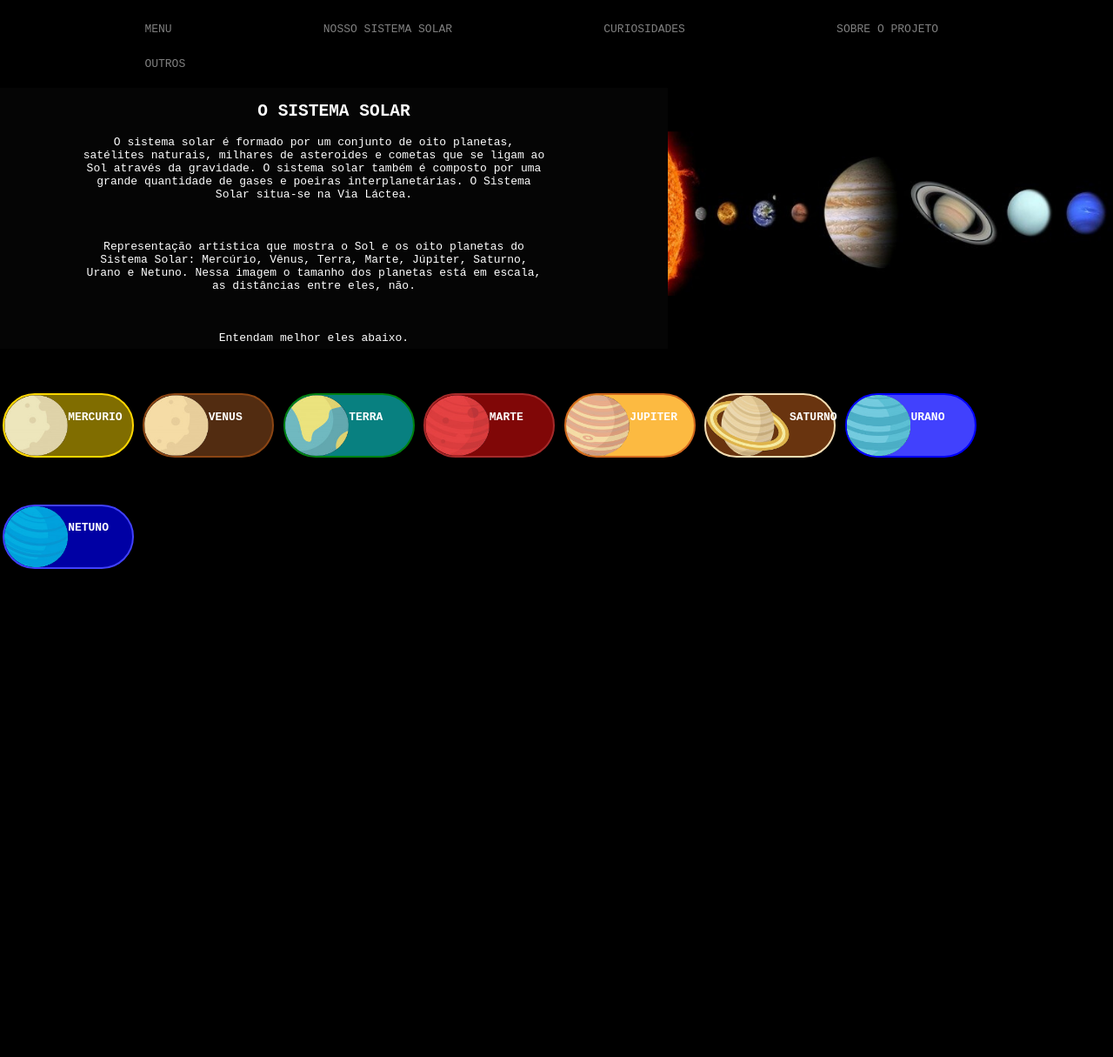
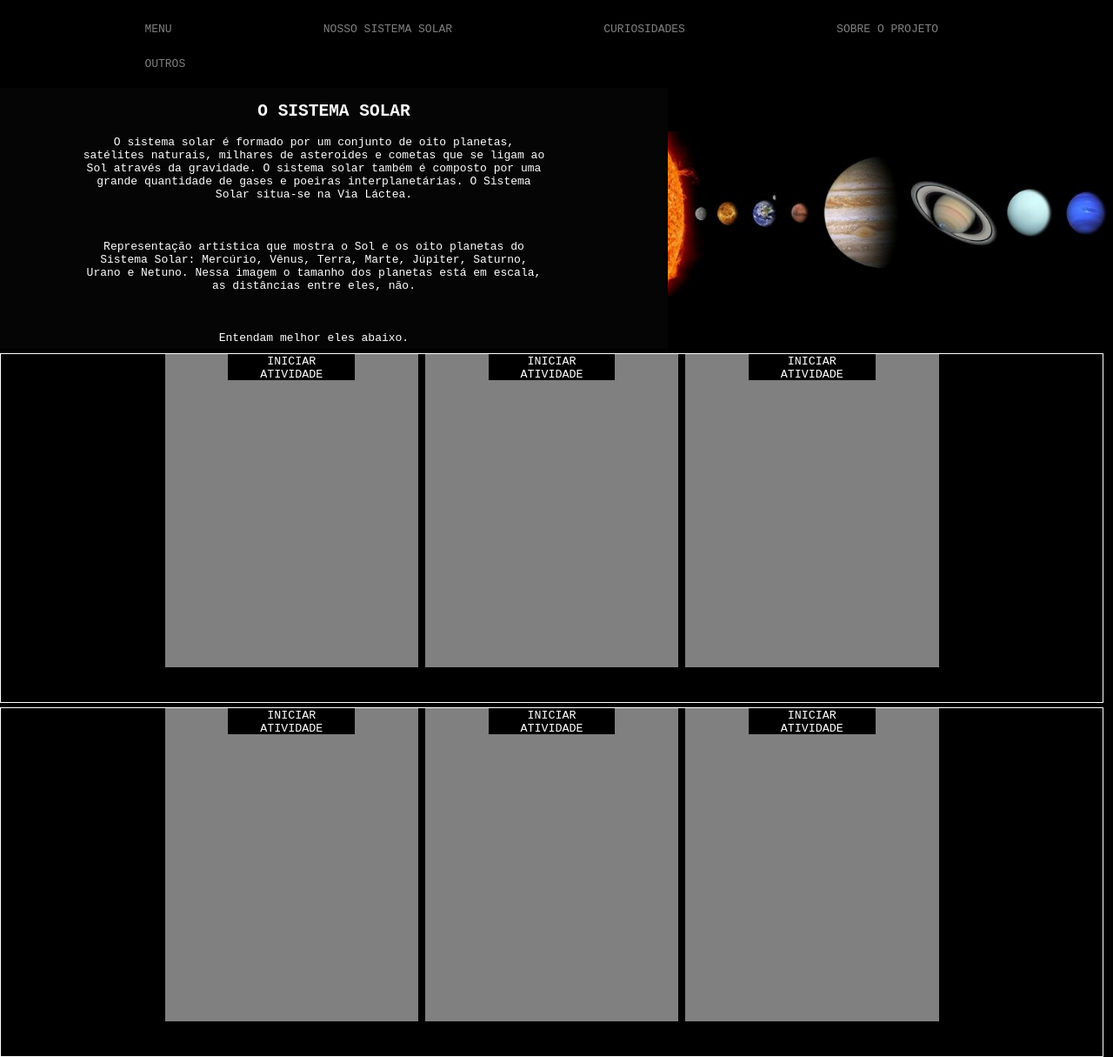
Before and after one commit to VictorSantos2020/ProjetoSite, a plain HTML site: page Site novo/Html/sisolar.html in a window 1280 px wide. Shown: the top 1215 px of the page at 87% size. Before the commit the page ends 800 px from the top, so only its background shows below. Drawn offline with Linux system fonts and the light colour scheme.

Commit message:
Refazendo a tela principal

```diff
--- a/Site novo/CSS/sisolar.css
+++ b/Site novo/CSS/sisolar.css
@@ -1,12 +1,12 @@
 *{
     font-family: monospace;
+    color: white;
 }
 body{
     background:black;
     margin: 0;
     padding: 0;
     border: 0;
-    color: white;
 }
 
 ul{
@@ -97,82 +97,29 @@ ul{
     color: white;
 }
 
-.imgPlaneta{
-    width: 50%;
+.CaixaNiveis{
+    width: 99%;
+    height: 400px;
+    border: 1px solid white;
+    text-align: center;
+    margin-top: 5px;
 }
 
-#planeta1{
-    background-color: rgba(255, 217, 0, 0.5);
-    border: gold 2px solid;
+.CaixaQuiz{
+    width: 23%;
+    height: 90%;
+    background: gray;
+    display: inline-block;
 }
 
-#planeta1:hover{
-    background-color: black;
+.btnResponder{
+    background: black;
+    width: 50%;
+    height: 30px;
+    border: none;
+    transition: 0.4s ease-in;
 }
 
-#planeta2{
-    background-color: rgba(163, 88, 34, 0.5);
-    border: saddlebrown 2px solid;
+.btnResponder:hover{
+    box-shadow: 5px 5px ;
 }
-
-#planeta2:hover{
-    background-color: black;
-}
-
-#planeta3{
-    background-color: rgba(17, 255, 255, 0.5);
-    border: rgb(0, 129, 17) 2px solid;
-}
-
-#planeta3:hover{
-    background-color: black;
-}
-
-#planeta4{
-    background-color: rgba(255, 15, 15, 0.5);
-    border: brown 2px solid;
-}
-
-#planeta4:hover{
-    background-color: black;
-}
-
-#planeta5{
-    background-color:rgb(252, 186, 65);
-    border: chocolate 2px solid;
-}
-
-#planeta5:hover{
-    background-color: black;
-}
-
-#planeta6{
-    background-color: rgba(210, 105, 30, 0.5);
-    border: rgb(245, 222, 179) 2px solid;
-}
-
-#planeta6:hover{
-    background-color: black;
-}
-
-#imgplaneta6{
-    width: 65%;
-}
-
-#planeta7{
-    background-color: rgb(65, 65, 253);
-    border: blue 2px solid;
-}
-
-#planeta7:hover{
-    background-color: black;
-}
-
-#planeta8{
-    background-color: rgba(0, 0, 255, 0.644);
-    border:  rgb(65, 65, 253) 2px solid;
-}
-
-#planeta8:hover{
-    background-color: black;
-}
--- a/Site novo/Html/sisolar.html
+++ b/Site novo/Html/sisolar.html
@@ -39,43 +39,55 @@
         </div>
         <div class="imgSistema"></div>
     </div>
-    <div class="parte2">
-        <div class="planeta" id="planeta1">
-            <img src="../img/mercurio.png" id="imgplaneta1" class="imgPlaneta" alt="">
-            <h4>MERCURIO</h4>
+
+        <div class="CaixaNiveis" id="Nivel1">
+            <div class="CaixaQuiz">
+                <button class="btnResponder">
+                INICIAR ATIVIDADE</button>
+            </div>
+
+            <div class="CaixaQuiz">
+                <button class="btnResponder">
+                INICIAR ATIVIDADE</button>
+            </div>
+
+            <div class="CaixaQuiz">
+                <button class="btnResponder">
+                INICIAR ATIVIDADE</button>
+            </div>
         </div>
-        <div class="planeta" id="planeta2">
-            <img src="../img/venus.png" id="imgplaneta2" class="imgPlaneta" alt="">
-            <h4>VENUS</h4>
+        <div class="CaixaNiveis" id="Nivel2">
+            <div class="CaixaQuiz">
+                <button class="btnResponder">
+                    INICIAR ATIVIDADE</button>
+                </div>
+
+                <div class="CaixaQuiz">
+                <button class="btnResponder">
+                    INICIAR ATIVIDADE</button>
+                </div>
+
+                <div class="CaixaQuiz">
+                <button class="btnResponder">
+                    INICIAR ATIVIDADE</button>
+                </div>
         </div>
-        <div class="planeta" id="planeta3">
-            <img src="../img/Terra.png" id="imgplaneta3" class="imgPlaneta" alt="">
-            <h4>TERRA</h4>
+        <div class="CaixaNiveis" id="Nivel3">
+            <div class="CaixaQuiz">
+                <button class="btnResponder">
+                INICIAR ATIVIDADE</button>
+            </div>
+
+            <div class="CaixaQuiz">
+                <button class="btnResponder">
+                INICIAR ATIVIDADE</button>
+            </div>
+
+            <div class="CaixaQuiz">
+                <button class="btnResponder">
+                INICIAR ATIVIDADE</button>
+            </div>
         </div>
-        <div class="planeta" id="planeta4">
-            <img src="../img/Marte.png" id="imgplaneta4" class="imgPlaneta" alt="">
-            <h4>MARTE</h4>
-        </div>
-        <div class="planeta" id="planeta5">
-            <img src="../img/jupter.png" id="imgplaneta5" class="imgPlaneta" alt="">
-            <h4>JUPITER</h4>
-        </div>
-        <div class="planeta" id="planeta6">
-            <img src="../img/saturno.png" id="imgplaneta6" class="imgPlaneta" alt="">
-            <h4>SATURNO</h4>
-        </div>
-        <div class="planeta" id="planeta7">
-            <img src="../img/urano.png" id="imgplaneta7" class="imgPlaneta" alt="">
-            <h4>URANO</h4>
-        </div>
-        <div class="planeta" id="planeta8">
-            <img src="../img/netuno.png" id="imgplaneta8" class="imgPlaneta" alt="">
-            <h4>NETUNO</h4>
-        </div>
-    </div>
-
-    <div class="parte3">
-    </div>
 
     <footer>
 
```
